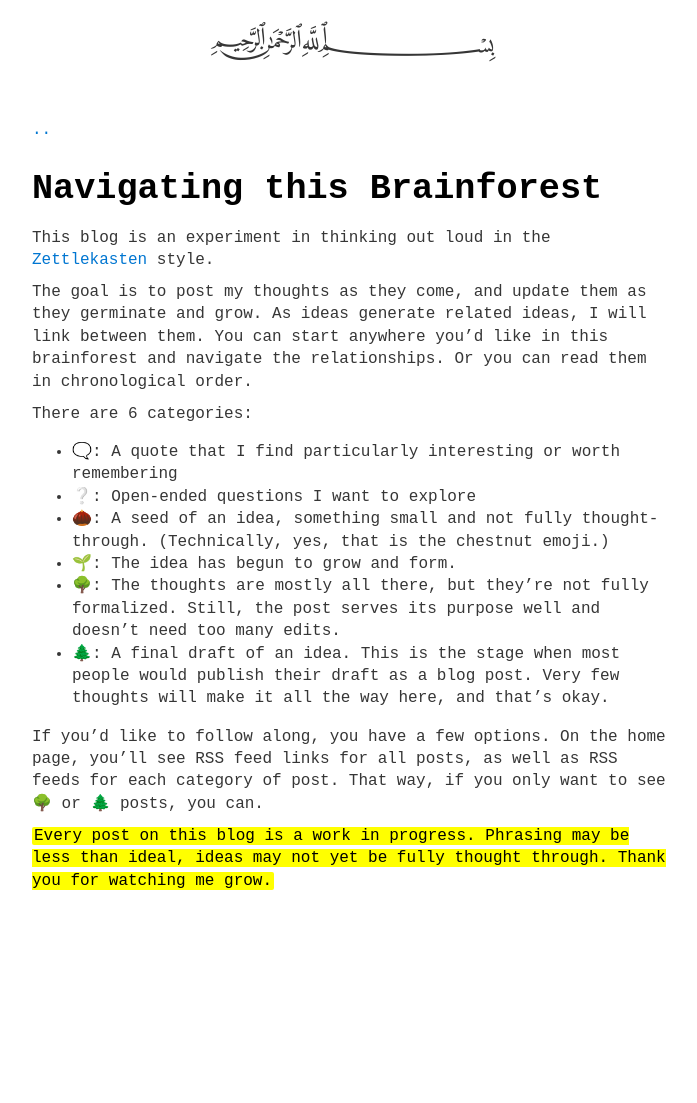
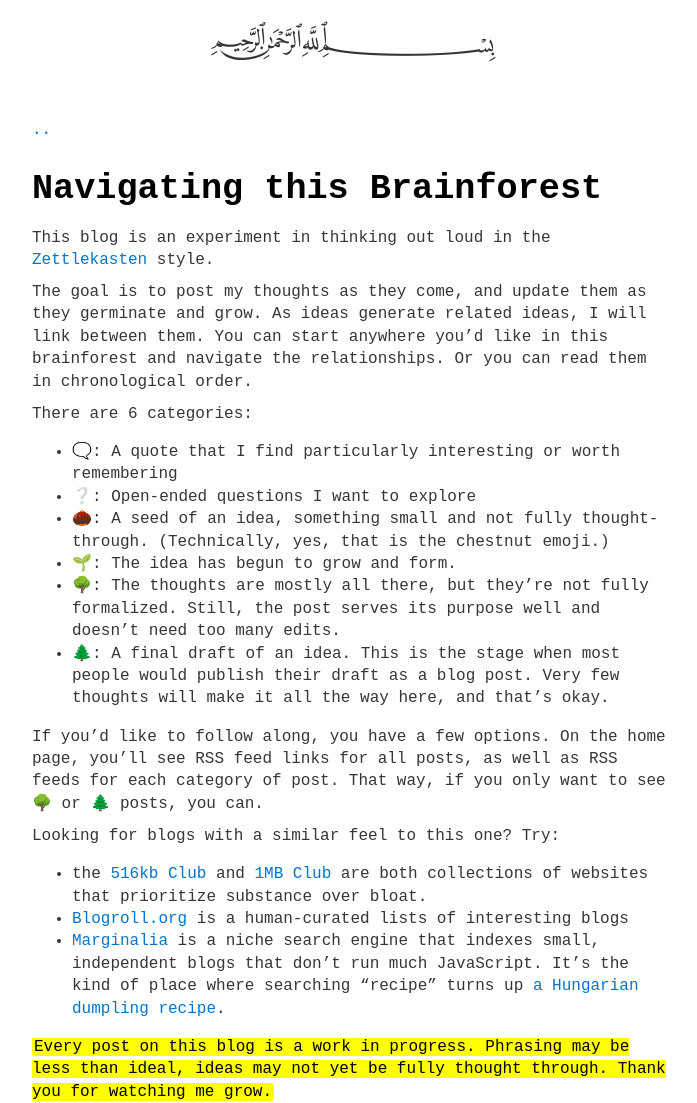
Before and after one commit to person-al/person-al.github.io, a Jekyll site: the page built from about.md, in a window 1280 px wide. Shown: the whole page, without its empty margins (288-985 px from the left). Built offline with Jekyll 4.4.1, drawn with Linux system fonts in a browser that asks for light colours; before the commit the page ends 920 px from its top, so only the background shows below that.

Commit message:
Add similar blog suggestions

```diff
--- a/about.md
+++ b/about.md
@@ -16,3 +16,8 @@ There are 6 categories:
 - 🌲: A final draft of an idea. This is the stage when most people would publish their draft as a blog post. Very few thoughts will make it all the way here, and that's okay.
 
 If you'd like to follow along, you have a few options. On the home page, you'll see RSS feed links for all posts, as well as RSS feeds for each category of post. That way, if you only want to see 🌳 or 🌲 posts, you can.
+
+Looking for blogs with a similar feel to this one? Try:
+- the [516kb Club](https://512kb.club/) and [1MB Club](https://1mb.club/) are both collections of websites that prioritize substance over bloat.
+- [Blogroll.org](https://blogroll.org/) is a human-curated lists of interesting blogs
+- [Marginalia](https://search.marginalia.nu/) is a niche search engine that indexes small, independent blogs that don't run much JavaScript. It's the kind of place where searching "recipe" turns up [a Hungarian dumpling recipe](http://www.eszter.com/recipes/index.html#nokedli).
```
